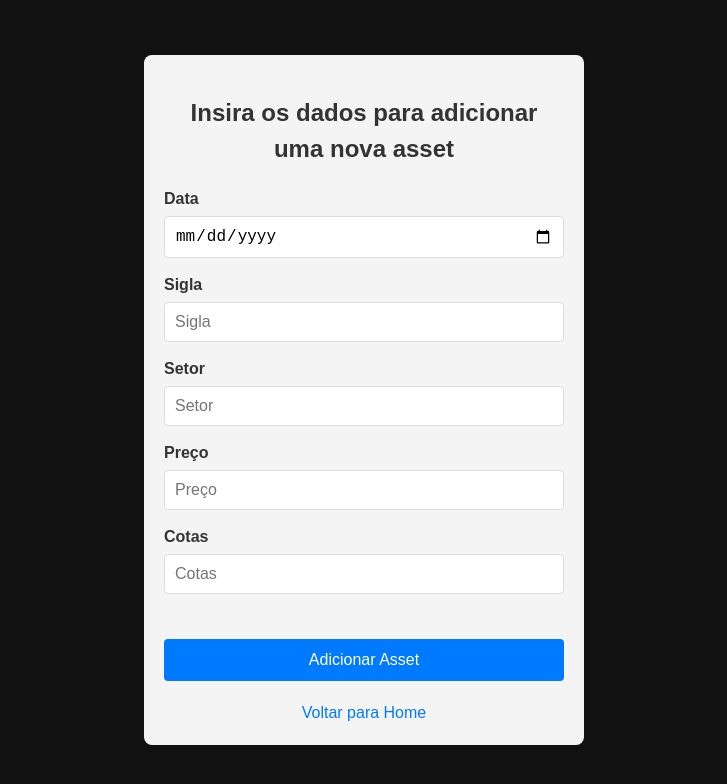
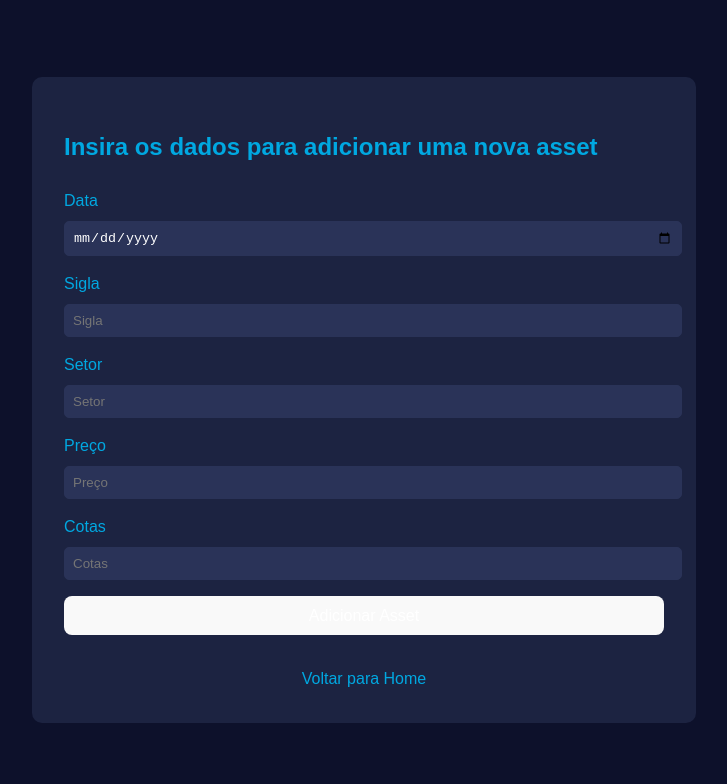
Before and after one commit to Erick-Bonifacio/Final-Web-Project, a React (Vite) app in the folder front/: page /add-asset in a window 1280 px wide. Shown: the top 784 px of the page, without its empty margins (276-1003 px from the left). Built offline with nearby package versions, Linux system fonts and the light colour scheme.

Commit message:
Layout Config

```diff
--- a/front/src/App.jsx
+++ b/front/src/App.jsx
@@ -7,6 +7,7 @@ import Home from './components/Home.jsx'
 import UpdateUser from './components/UpdateUser.jsx'
 import UpdateAsset from './components/UpdateAsset.jsx'
 import AddAsset from './components/AddAsset.jsx'
+import DeleteAsset from './components/DeleteAsset.jsx'
 
 export default function App() {
 
@@ -42,6 +43,10 @@ const routes = createBrowserRouter([
   {
     path: '/add-asset',
     element: <AddAsset />
+  },
+  {
+    path: '/delete-asset',
+    element: <DeleteAsset />
   }
 
 
--- /dev/null
+++ b/front/src/components/DeleteAsset.jsx
@@ -0,0 +1,68 @@
+import React from 'react';
+import { useNavigate } from 'react-router-dom';
+import '../styles/deleteAsset.css';
+import axios from 'axios';
+import { useForm } from 'react-hook-form';
+import { yupResolver } from "@hookform/resolvers/yup";
+import * as yup from "yup";
+
+const schema = yup.object({
+  sigla: yup.string().required('Sigla obrigatória'),
+}).required();
+
+export default function DeleteAsset() {
+    const navigate = useNavigate();
+    const { register, handleSubmit, formState: { errors } } = useForm({
+        resolver: yupResolver(schema)
+    });
+
+    const onSubmit = async (formData) => {
+        let boolConfirmation = confirm("Você deseja deletar essa asset?");
+        if(boolConfirmation){
+            const token = localStorage.getItem('token');
+            const idUser = localStorage.getItem('id');
+
+            if (!token || !idUser) {
+                alert("Erro: token ou ID de usuário não encontrado.");
+                return;
+            }
+
+            try {
+                const response = await axios.delete('http://localhost:8080/usersroute/delete-asset', {
+                    headers: {
+                        'Authorization': `Bearer ${token}`
+                    },
+                    data: {
+                        idUser: idUser,
+                        sigla: formData.sigla
+                    }
+                });
+
+                if(response.status === 200){
+                    alert("Asset deletada com sucesso!");
+                    navigate('/home');
+                } else {
+                    alert("Ocorreu um erro ao deletar a asset!");
+                }
+            } catch (error) {
+                alert("Ocorreu um erro ao deletar a asset!");
+                console.error('Erro na deleção:', error);
+            }
+        }
+    };
+
+    return (
+        <div className="delete-asset-container">
+          <h2>Deletar Asset</h2>
+          <form onSubmit={handleSubmit(onSubmit)}>
+            <div className="input-group">
+              <label htmlFor="sigla">Sigla</label>
+              <input type="text" id="sigla" placeholder='Sigla' {...register('sigla')} />
+              <p className='erro'>{errors.sigla?.message}</p>
+            </div>
+            <button type="submit">Deletar Asset</button>
+          </form>
+          <a href="/home" id="home">Voltar para Home</a>
+        </div>
+    );
+}
--- a/front/src/components/Home.jsx
+++ b/front/src/components/Home.jsx
@@ -1,5 +1,4 @@
 import React from 'react';
-import { useNavigate } from 'react-router-dom';
 import ListAssets from './ListAssets';
 import '../styles/home.css';
 
@@ -8,9 +7,11 @@ export default function Home() {
         <>
             <div id='nav-bar'>
                 <nav>
+                    <span className="brand-name">Wallet</span>
                     <ul>
                         <li><a href='/add-asset'>Adicionar asset</a></li>
                         <li><a href='/update-asset'>Atualizar asset</a></li>
+                        <li><a href='/delete-asset'>Deletar asset</a></li>
                         <li><a href='/update-user'>Atualizar usuário</a></li>
                         <li><a href='/delete-user'>Excluir conta</a></li>
                     </ul>
--- a/front/src/components/ListAssets.jsx
+++ b/front/src/components/ListAssets.jsx
@@ -52,7 +52,7 @@ export default function ListAssets() {
 
     return (
         <div className="assets-list">
-            <h1>Seus Assets</h1>
+            {/* <h1>Seus Assets</h1> */}
             {assets.length > 0 ? (
                 <ul>
                     {assets.map((asset, index) => (
--- a/front/src/styles/CreateUserStyle.css
+++ b/front/src/styles/CreateUserStyle.css
@@ -1,70 +1,66 @@
-#login {
-  margin-top: 20px;
-  display: block;
-  text-align: center;
-  color: #007bff;
-  text-decoration: none;
-}
-
-#login:hover {
-  text-decoration: underline;
-}
 
 .create-user-container {
-  max-width: 400px;
-  margin: 50px auto;
-  padding: 20px;
-  background-color: #f4f4f4;
-  border-radius: 8px;
-  box-shadow: 0 2px 10px rgba(0, 0, 0, 0.1);
+  background-color: #1C2341;  /* Cor de fundo do container */
+  padding: 2rem;
+  border-radius: 10px;
+  color: white;
+  margin: 2rem auto;
+  width: 80%;
+  max-width: 600px;
 }
 
 .create-user-container h2 {
-  text-align: center;
-  margin-bottom: 20px;
-  color: #333;
+  margin-bottom: 1.5rem;
+  color: #00A8E1;  /* Cor do título */
 }
 
 .input-group {
-  margin-bottom: 15px;
+  margin-bottom: 1rem;
 }
 
 .input-group label {
   display: block;
-  margin-bottom: 5px;
-  color: #555;
+  margin-bottom: 0.5rem;
+  color: #00A8E1;  /* Cor do rótulo */
 }
 
 .input-group input {
   width: 100%;
-  padding: 10px;
-  border: 1px solid #ccc;
-  border-radius: 4px;
-  box-sizing: border-box;
+  padding: 0.5rem;
+  border: 1px solid #2A3358;
+  border-radius: 5px;
+  background-color: #2A3358;  /* Cor de fundo do input */
+  color: white;
 }
 
-.input-group input:focus {
-  border-color: #007bff;
-  outline: none;
-}
-
-.erro {
-  color: red;
-  font-size: 0.875em;
-  margin-top: 5px;
+.input-group p.erro {
+  color: red;  /* Cor da mensagem de erro */
+  font-size: 0.875rem;
+  margin-top: 0.5rem;
 }
 
 button {
-  width: 100%;
-  padding: 10px;
-  background-color: #007bff;
-  color: #fff;
+  background-color: #00A8E1;  /* Cor de fundo do botão */
+  color: white;
   border: none;
-  border-radius: 4px;
+  padding: 0.75rem 1.5rem;
+  border-radius: 5px;
   cursor: pointer;
-  margin-top: 30px;
+  font-size: 1rem;
 }
 
 button:hover {
-  background-color: #0056b3;
+  background-color: #007BA7;  /* Cor do botão ao passar o mouse */
 }
+
+a#home {
+  display: block;
+  margin-top: 2rem;
+  color: #00A8E1;  /* Cor do link para Home */
+  text-decoration: none;
+  text-align: center;
+}
+
+a#home:hover {
+  text-decoration: underline;
+}
--- a/front/src/styles/LoginStyle.css
+++ b/front/src/styles/LoginStyle.css
@@ -1,8 +1,8 @@
-#root{
+#root {
   width: 100%;
 }
 
-#new-user:hover{
+#new-user:hover {
   margin-top: 10px;
   text-decoration: underline;
 }
@@ -10,35 +10,36 @@
 .login-container {
   max-width: 400px;
   margin: 50px auto;
-    padding: 20px;
-    background-color: #f4f4f4;
-    border-radius: 8px;
+  padding: 2rem;
+  background-color: #1C2341; /* Cor de fundo do container */
+  border-radius: 10px;
+  color: white;
   box-shadow: 0 2px 10px rgba(0, 0, 0, 0.1);
-
 }
 
 .login-container h2 {
   text-align: center;
-    margin-bottom: 20px;
-    color: #333;
+  margin-bottom: 1.5rem;
+  color: #00A8E1; /* Cor do título */
 }
 
 .input-group {
-    margin-bottom: 15px;
+  margin-bottom: 1rem;
 }
 
 .input-group label {
   display: block;
-    margin-bottom: 5px;
-    color: #555;
+  margin-bottom: 0.5rem;
+  color: #00A8E1; /* Cor do rótulo */
 }
 
 .input-group input {
   width: 100%;
-    padding: 10px;
-    border: 1px solid #ccc;
-    border-radius: 4px;
-    box-sizing: border-box;
+  padding: 0.5rem;
+  border: 1px solid #2A3358;
+  border-radius: 5px;
+  background-color: #2A3358; /* Cor de fundo do input */
+  color: white;
 }
 
 .input-group input:focus {
@@ -46,22 +47,35 @@
   outline: none;
 }
 
+.input-group p.erro {
+  color: red; /* Cor da mensagem de erro */
+  font-size: 0.875rem;
+  margin-top: 0.5rem;
+}
+
 button {
   width: 100%;
-    padding: 10px;
-    background-color: #007bff;
-    color: #fff;
+  padding: 0.75rem 1.5rem;
+  background-color: #00A8E1; /* Cor de fundo do botão */
+  color: white;
   border: none;
-    border-radius: 4px;
+  border-radius: 5px;
   cursor: pointer;
+  font-size: 1rem;
 }
 
 button:hover {
-    background-color: #0056b3;
+  background-color: #007BA7; /* Cor do botão ao passar o mouse */
 }
 
-  .erro {
-    color: red;
-    font-size: 0.875em;
-    margin-top: 5px;
+a#home {
+  display: block;
+  margin-top: 2rem;
+  color: #00A8E1; /* Cor do link para Home */
+  text-decoration: none;
+  text-align: center;
 }
+
+a#home:hover {
+  text-decoration: underline;
+}
--- /dev/null
+++ b/front/src/styles/deleteAsset.css
@@ -0,0 +1,65 @@
+.delete-asset-container {
+    background-color: #1C2341;  /* Cor de fundo do container */
+    padding: 2rem;
+    border-radius: 10px;
+    color: white;
+    margin: 2rem auto;
+    width: 80%;
+    max-width: 600px;
+}
+
+.delete-asset-container h2 {
+    margin-bottom: 1.5rem;
+    color: #00A8E1;  /* Cor do título */
+}
+
+.input-group {
+    margin-bottom: 1rem;
+}
+
+.input-group label {
+    display: block;
+    margin-bottom: 0.5rem;
+    color: #00A8E1;  /* Cor do rótulo */
+}
+
+.input-group input {
+    width: 100%;
+    padding: 0.5rem;
+    border: 1px solid #2A3358;
+    border-radius: 5px;
+    background-color: #2A3358;  /* Cor de fundo do input */
+    color: white;
+}
+
+.input-group p.erro {
+    color: red;  /* Cor da mensagem de erro */
+    font-size: 0.875rem;
+    margin-top: 0.5rem;
+}
+
+button {
+    background-color: #00A8E1;  /* Cor de fundo do botão */
+    color: white;
+    border: none;
+    padding: 0.75rem 1.5rem;
+    border-radius: 5px;
+    cursor: pointer;
+    font-size: 1rem;
+}
+
+button:hover {
+    background-color: #007BA7;  /* Cor do botão ao passar o mouse */
+}
+
+a#home {
+    display: block;
+    margin-top: 2rem;
+    color: #00A8E1;  /* Cor do link para Home */
+    text-decoration: none;
+    text-align: center;
+}
+
+a#home:hover {
+    text-decoration: underline;
+}
--- a/front/src/styles/home.css
+++ b/front/src/styles/home.css
@@ -1,26 +1,44 @@
 body {
-    background-color: #121212;
+    background-color: #0D112B;  /* Cor de fundo da página */
     color: white;
     font-family: Arial, sans-serif;
 }
 
 #nav-bar {
-    background-color: #1e1e1e;
+    background-color: #131A39;  /* Cor de fundo da barra de navegação */
     padding: 1rem;
+    display: flex;
+    justify-content: space-between;
+    align-items: center;
+}
+
+#nav-bar .brand-name {
+    font-size: 1.5rem;
+    color: #00A8E1;  /* Cor do nome "Wallet" */
+    font-weight: bold;
+}
+
+#nav-bar nav {
+    display: flex;
+    justify-content: space-between;
+    width: 100%;
 }
 
 #nav-bar nav ul {
     list-style-type: none;
     padding: 0;
+    margin: 0;
+    display: flex;
+    justify-content: flex-end;
+    flex-grow: 1;
 }
 
 #nav-bar nav ul li {
-    display: inline;
-    margin-right: 1rem;
+    margin-left: 1rem;
 }
 
 #nav-bar nav ul li a {
-    color: #00aaff;
+    color: #00A8E1;  /* Cor dos links de navegação */
     text-decoration: none;
 }
 
@@ -29,7 +47,7 @@ body {
 }
 
 .account-summary {
-    background-color: #1e1e1e;
+    background-color: #1C2341;  /* Cor de fundo do resumo da conta */
     padding: 2rem;
     border-radius: 10px;
     margin-bottom: 2rem;
@@ -47,14 +65,14 @@ body {
 .tab-button {
     flex: 1;
     padding: 1rem;
-    background-color: #2a2a2a;
+    background-color: #2A3358;  /* Cor de fundo dos botões de aba */
     border: none;
-    color: #00aaff;
+    color: #00A8E1;
     cursor: pointer;
 }
 
 .tab-button.active {
-    background-color: #00aaff;
+    background-color: #00A8E1;  /* Cor de fundo do botão de aba ativo */
     color: white;
 }
 
@@ -63,7 +81,7 @@ body {
 }
 
 .footer-info {
-    background-color: #1e1e1e;
+    background-color: #131A39;  /* Cor de fundo do rodapé */
     padding: 1rem;
     text-align: center;
 }
@@ -74,6 +92,6 @@ body {
 }
 
 #git a {
-    color: #00aaff;
+    color: #00A8E1;  /* Cor do link do GitHub */
     text-decoration: none;
 }
--- a/front/src/styles/updateAsset.css
+++ b/front/src/styles/updateAsset.css
@@ -1,81 +1,65 @@
-/* UpdateAsset.css */
-
-/* Container do formulário */
 .update-asset-container {
+  background-color: #1C2341;  /* Cor de fundo do container */
+  padding: 2rem;
+  border-radius: 10px;
+  color: white;
+  margin: 2rem auto;
+  width: 80%;
   max-width: 600px;
-    margin: 0 auto;
-    padding: 20px;
-    background-color: #f9f9f9;
-    border-radius: 8px;
-    box-shadow: 0 2px 4px rgba(0, 0, 0, 0.1);
 }
 
-  /* Título */
 .update-asset-container h2 {
-    text-align: center;
-    margin-bottom: 20px;
-    font-size: 24px;
-    color: #333;
+  margin-bottom: 1.5rem;
+  color: #00A8E1;  /* Cor do título */
 }
 
-  /* Estilização dos grupos de input */
 .input-group {
-    margin-bottom: 15px;
+  margin-bottom: 1rem;
 }
 
-  /* Estilização das labels */
 .input-group label {
   display: block;
-    margin-bottom: 5px;
-    font-weight: bold;
-    color: #333;
+  margin-bottom: 0.5rem;
+  color: #00A8E1;  /* Cor do rótulo */
 }
 
-  /* Estilização dos inputs */
 .input-group input {
   width: 100%;
-    padding: 10px;
-    border: 1px solid #ddd;
-    border-radius: 4px;
-    font-size: 16px;
+  padding: 0.5rem;
+  border: 1px solid #2A3358;
+  border-radius: 5px;
+  background-color: #2A3358;  /* Cor de fundo do input */
+  color: white;
 }
 
-  /* Estilização das mensagens de erro */
-  .erro {
-    color: red;
-    font-size: 14px;
-    margin-top: 5px;
+.input-group p.erro {
+  color: red;  /* Cor da mensagem de erro */
+  font-size: 0.875rem;
+  margin-top: 0.5rem;
 }
 
-  /* Botão de envio */
-  button[type="submit"] {
-    width: 100%;
-    padding: 12px;
-    background-color: #007bff;
+button {
+  background-color: #00A8E1;  /* Cor de fundo do botão */
+  color: white;
   border: none;
-    border-radius: 4px;
-    color: white;
-    font-size: 16px;
+  padding: 0.75rem 1.5rem;
+  border-radius: 5px;
   cursor: pointer;
-    transition: background-color 0.3s;
+  font-size: 1rem;
 }
 
-  /* Hover no botão de envio */
-  button[type="submit"]:hover {
-    background-color: #0056b3;
+button:hover {
+  background-color: #007BA7;  /* Cor do botão ao passar o mouse */
 }
 
-  /* Link para voltar para a home */
-  #home {
+a#home {
   display: block;
+  margin-top: 2rem;
+  color: #00A8E1;  /* Cor do link para Home */
+  text-decoration: none;
   text-align: center;
-    margin-top: 20px;
-    color: #007bff;
-    text-decoration: none;
-    transition: color 0.3s;
 }
 
-  /* Hover no link */
-  #home:hover {
-    color: #0056b3;
+a#home:hover {
+  text-decoration: underline;
 }
--- a/front/src/styles/updateUser.css
+++ b/front/src/styles/updateUser.css
@@ -1,81 +1,65 @@
-/* UpdateAsset.css */
-
-/* Container do formulário */
-.update-asset-container {
+.update-user-container {
+  background-color: #1C2341;  /* Cor de fundo do container */
+  padding: 2rem;
+  border-radius: 10px;
+  color: white;
+  margin: 2rem auto;
+  width: 80%;
   max-width: 600px;
-    margin: 0 auto;
-    padding: 20px;
-    background-color: #f9f9f9;
-    border-radius: 8px;
-    box-shadow: 0 2px 4px rgba(0, 0, 0, 0.1);
 }
 
-  /* Título */
-  .update-asset-container h2 {
-    text-align: center;
-    margin-bottom: 20px;
-    font-size: 24px;
-    color: #333;
+.update-user-container h2 {
+  margin-bottom: 1.5rem;
+  color: #00A8E1;  /* Cor do título */
 }
 
-  /* Estilização dos grupos de input */
 .input-group {
-    margin-bottom: 15px;
+  margin-bottom: 1rem;
 }
 
-  /* Estilização das labels */
 .input-group label {
   display: block;
-    margin-bottom: 5px;
-    font-weight: bold;
-    color: #333;
+  margin-bottom: 0.5rem;
+  color: #00A8E1;  /* Cor do rótulo */
 }
 
-  /* Estilização dos inputs */
 .input-group input {
   width: 100%;
-    padding: 10px;
-    border: 1px solid #ddd;
-    border-radius: 4px;
-    font-size: 16px;
+  padding: 0.5rem;
+  border: 1px solid #2A3358;
+  border-radius: 5px;
+  background-color: #2A3358;  /* Cor de fundo do input */
+  color: white;
 }
 
-  /* Estilização das mensagens de erro */
-  .erro {
-    color: red;
-    font-size: 14px;
-    margin-top: 5px;
+.input-group p.erro {
+  color: red;  /* Cor da mensagem de erro */
+  font-size: 0.875rem;
+  margin-top: 0.5rem;
 }
 
-  /* Botão de envio */
-  button[type="submit"] {
-    width: 100%;
-    padding: 12px;
-    background-color: #007bff;
+button {
+  background-color: #00A8E1;  /* Cor de fundo do botão */
+  color: white;
   border: none;
-    border-radius: 4px;
-    color: white;
-    font-size: 16px;
+  padding: 0.75rem 1.5rem;
+  border-radius: 5px;
   cursor: pointer;
-    transition: background-color 0.3s;
+  font-size: 1rem;
 }
 
-  /* Hover no botão de envio */
-  button[type="submit"]:hover {
-    background-color: #0056b3;
+button:hover {
+  background-color: #007BA7;  /* Cor do botão ao passar o mouse */
 }
 
-  /* Link para voltar para a home */
-  #home {
+a#home {
   display: block;
+  margin-top: 2rem;
+  color: #00A8E1;  /* Cor do link para Home */
+  text-decoration: none;
   text-align: center;
-    margin-top: 20px;
-    color: #007bff;
-    text-decoration: none;
-    transition: color 0.3s;
 }
 
-  /* Hover no link */
-  #home:hover {
-    color: #0056b3;
+a#home:hover {
+  text-decoration: underline;
 }
```
Also changed, not shown: front/src/components/DeleteUser.jsx (+4 -4 lines), front/src/styles/deleteUser.css (+37 -0 lines), 2 other files (tests, documents, lock files or other folders). Lines whose indentation alone changed are shown as unchanged.
